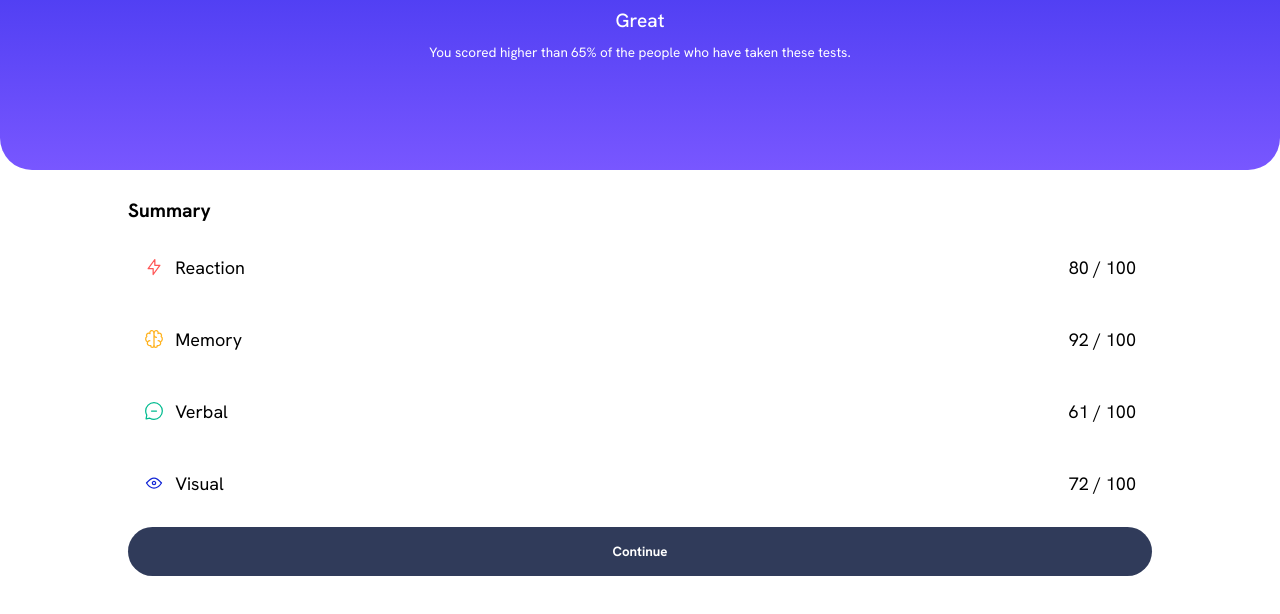
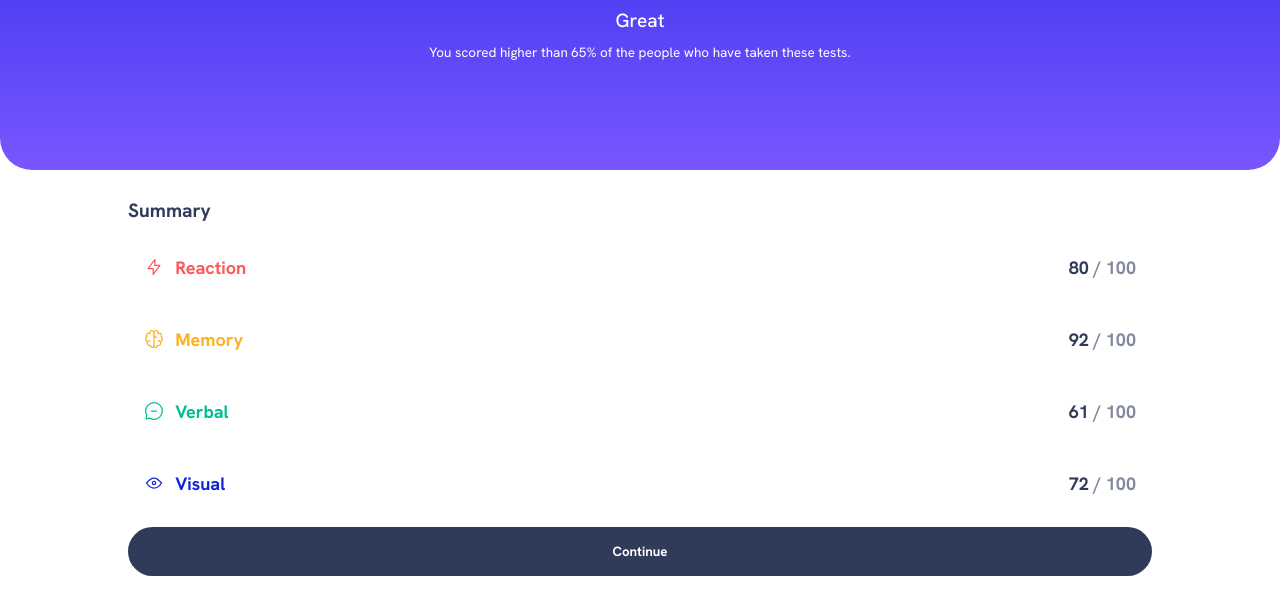
Before and after one commit to Ange230700/resultsSummaryComponentbyFM, a plain HTML site: page index.html in a window 1280 px wide. Shown: the part 158-772 px from the top of the page. Drawn offline with Linux system fonts and the light colour scheme.

Commit message:
working on the style of the webpage 4

```diff
--- a/index.css
+++ b/index.css
@@ -24,6 +24,13 @@
   --pale-blue: hsl(221, 100%, 89%);
   --light-lavender: hsl(241, 100%, 89%);
   --dark-gray-blue: hsl(224, 30%, 27%);
+
+  /* === OTHER COLOR SETTINGS === */
+  --color-of-the-second-part-of-the-mark: hsla(224, 30%, 27%, 0.6);
+  --background-color-of-the-reaction-section: hsla(0, 100%, 67%, 0.2);
+  --background-color-of-the-memory-section: hsla(39, 100%, 56%, 0.2);
+  --background-color-of-the-verbal-section: hsla(166, 100%, 37%, 0.2);
+  --background-color-of-the-visual-section: hsla(234, 85%, 45%, 0.2);
 
   /* === TYPOGRAPHY === */
   --font-size: 1.125rem;
@@ -113,9 +120,10 @@ h3 {
   row-gap: 1rem;
 }
 
-.lowerPart h3{
+.lowerPart h3 {
   margin: 0 10vw;
   font-size: calc(var(--font-size) * 1.0625);
+  color: var(--dark-gray-blue);
 }
 
 .lowerPart > div {
@@ -127,10 +135,44 @@ h3 {
   padding: 0 1rem;
 }
 
+.lowerPart > .reactionSection {
+  background-color: var(--background-color-of-the-reaction-section);
+  border-radius: 0.5rem;
+}
+
 .lowerPart > div > p {
   flex-grow: 1;
   display: flex;
   justify-content: space-between;
+}
+
+.lowerPart > div > p > #reaction {
+  color: var(--light-red);
+  font-weight: var(--boldFontWeight);
+}
+
+.lowerPart > div > p > #memory {
+  color: var(--orangey-yellow);
+  font-weight: var(--boldFontWeight);
+}
+
+.lowerPart > div > p > #verbal {
+  color: var(--green-teal);
+  font-weight: var(--boldFontWeight);
+}
+
+.lowerPart > div > p > #visual {
+  color: var(--cobalt-blue);
+  font-weight: var(--boldFontWeight);
+}
+
+.lowerPart > div > p > .mark {
+  font-weight: var(--boldFontWeight);
+  color: var(--dark-gray-blue);
+}
+
+.lowerPart > div > p > .mark > .secondPartOfTheMark {
+  color: var(--color-of-the-second-part-of-the-mark);
 }
 
 button {
--- a/index.html
+++ b/index.html
@@ -34,7 +34,7 @@
     </div>
     <div class="lowerPart">
       <h3>Summary</h3>
-      <div>
+      <div id="reactionSection">
         <svg
           xmlns="http://www.w3.org/2000/svg"
           width="20"
@@ -50,9 +50,12 @@
             d="M10.833 8.333V2.5l-6.666 9.167h5V17.5l6.666-9.167h-5Z"
           />
         </svg>
-        <p><span>Reaction</span><span>80 / 100</span></p>
+        <p>
+          <span id="reaction">Reaction</span
+          ><span class="mark">80<span class="secondPartOfTheMark"> / 100</span></span>
+        </p>
       </div>
-      <div>
+      <div id="memorySection">
         <svg
           xmlns="http://www.w3.org/2000/svg"
           width="20"
@@ -82,9 +85,12 @@
             d="M16.447 13.004a3.334 3.334 0 0 0 .728-5.53m-.025-.067a2.083 2.083 0 0 0-2.983-2.824M10 3.75a2.085 2.085 0 0 1 2.538-2.033 2.084 2.084 0 0 1 1.43 2.92m-.635 12.03a1.667 1.667 0 0 1-3.333 0"
           />
         </svg>
-        <p><span>Memory</span><span>92 / 100</span></p>
+        <p>
+          <span id="memory">Memory</span
+          ><span class="mark">92<span class="secondPartOfTheMark"> / 100</span></span>
+        </p>
       </div>
-      <div>
+      <div id="verbalSection">
         <svg
           xmlns="http://www.w3.org/2000/svg"
           width="20"
@@ -100,9 +106,12 @@
             d="M7.5 10h5M10 18.333A8.333 8.333 0 1 0 1.667 10c0 1.518.406 2.942 1.115 4.167l-.699 3.75 3.75-.699A8.295 8.295 0 0 0 10 18.333Z"
           />
         </svg>
-        <p><span>Verbal</span><span>61 / 100</span></p>
+        <p>
+          <span id="verbal">Verbal</span
+          ><span class="mark">61<span class="secondPartOfTheMark"> / 100</span></span>
+        </p>
       </div>
-      <div>
+      <div id="visualSection">
         <svg
           xmlns="http://www.w3.org/2000/svg"
           width="20"
@@ -125,7 +134,10 @@
             d="M17.5 10c-1.574 2.492-4.402 5-7.5 5s-5.926-2.508-7.5-5C4.416 7.632 6.66 5 10 5s5.584 2.632 7.5 5Z"
           />
         </svg>
-        <p><span>Visual</span><span>72 / 100</span></p>
+        <p>
+          <span id="visual">Visual</span
+          ><span class="mark">72<span class="secondPartOfTheMark"> / 100</span></span>
+        </p>
       </div>
       <button>Continue</button>
     </div>
```
